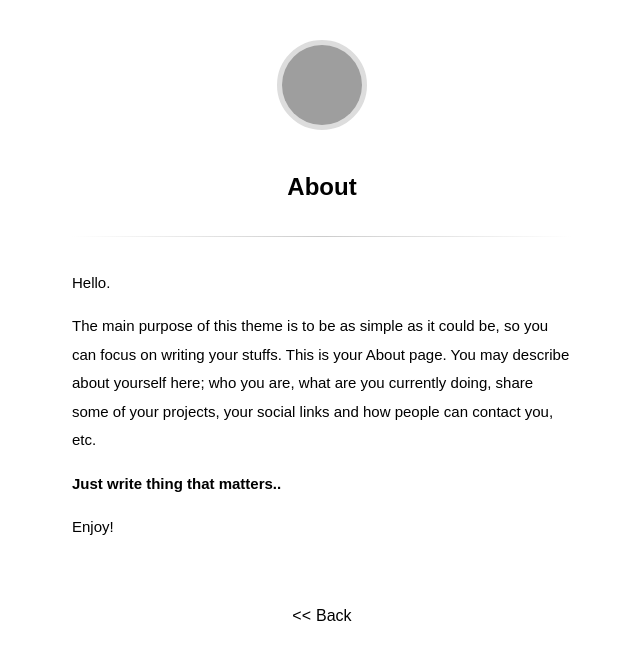
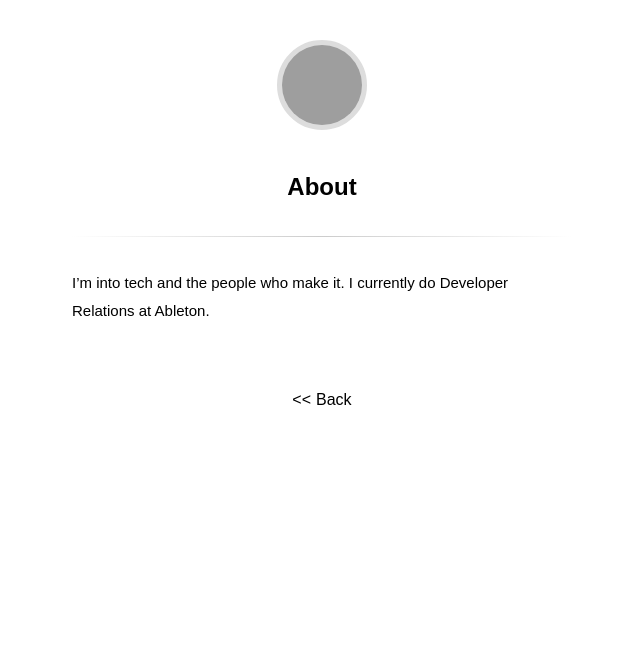
Before and after one commit to TamaraAtanasoska/TamaraAtanasoska.github.io, a Jekyll site: the page built from about.md, in a window 1280 px wide. Shown: the top 660 px of the page, without its empty margins (318-958 px from the left). Built offline with Jekyll 4.4.1, drawn with Linux system fonts in a browser that asks for light colours; some web fonts are replaced; grey boxes are pictures that could not be loaded.

Commit message:
Modified about

```diff
--- a/about.md
+++ b/about.md
@@ -2,10 +2,4 @@
 title: About
 ---
 
-Hello.
-
-The main purpose of this theme is to be as simple as it could be, so you can focus on writing your stuffs. This is your About page. You may describe about yourself here; who you are, what are you currently doing, share some of your projects, your social links and how people can contact you, etc.
-
-**Just write thing that matters..**
-
-Enjoy!
+I'm into tech and the people who make it. I currently do Developer Relations at Ableton.
```
